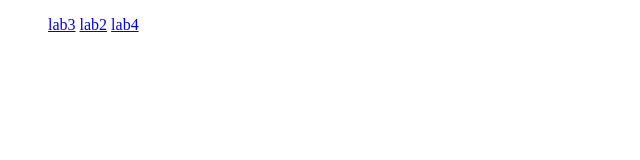
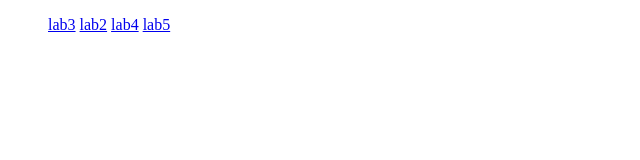
Before and after one commit to gauravai2025/web_techmology_assignment, a plain HTML site: page index.html in a window 1280 px wide. Shown: the full height of the page, 0-640 px from the left. Drawn offline with Linux system fonts and the light colour scheme.

Commit message:
Update index.html

```diff
--- a/index.html
+++ b/index.html
@@ -11,6 +11,7 @@
         <a href="./lab3/index.html">lab3</a>
         <a href="./lab2/index.html">lab2</a>
          <a href="./lab4/index.html">lab4</a>
+         <a href="./lab5/index.html">lab5</a>
     </ul>
 
 </body>
```
